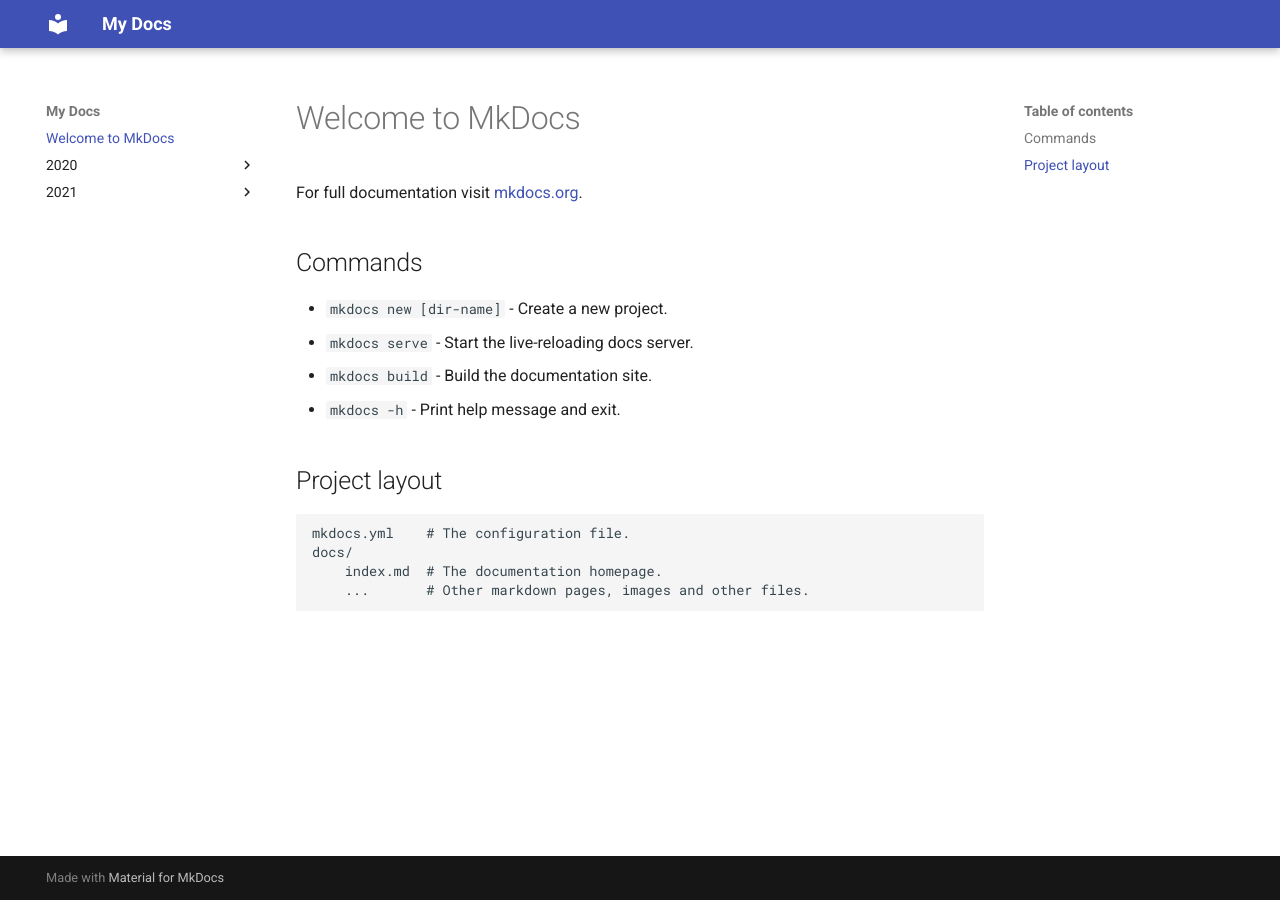
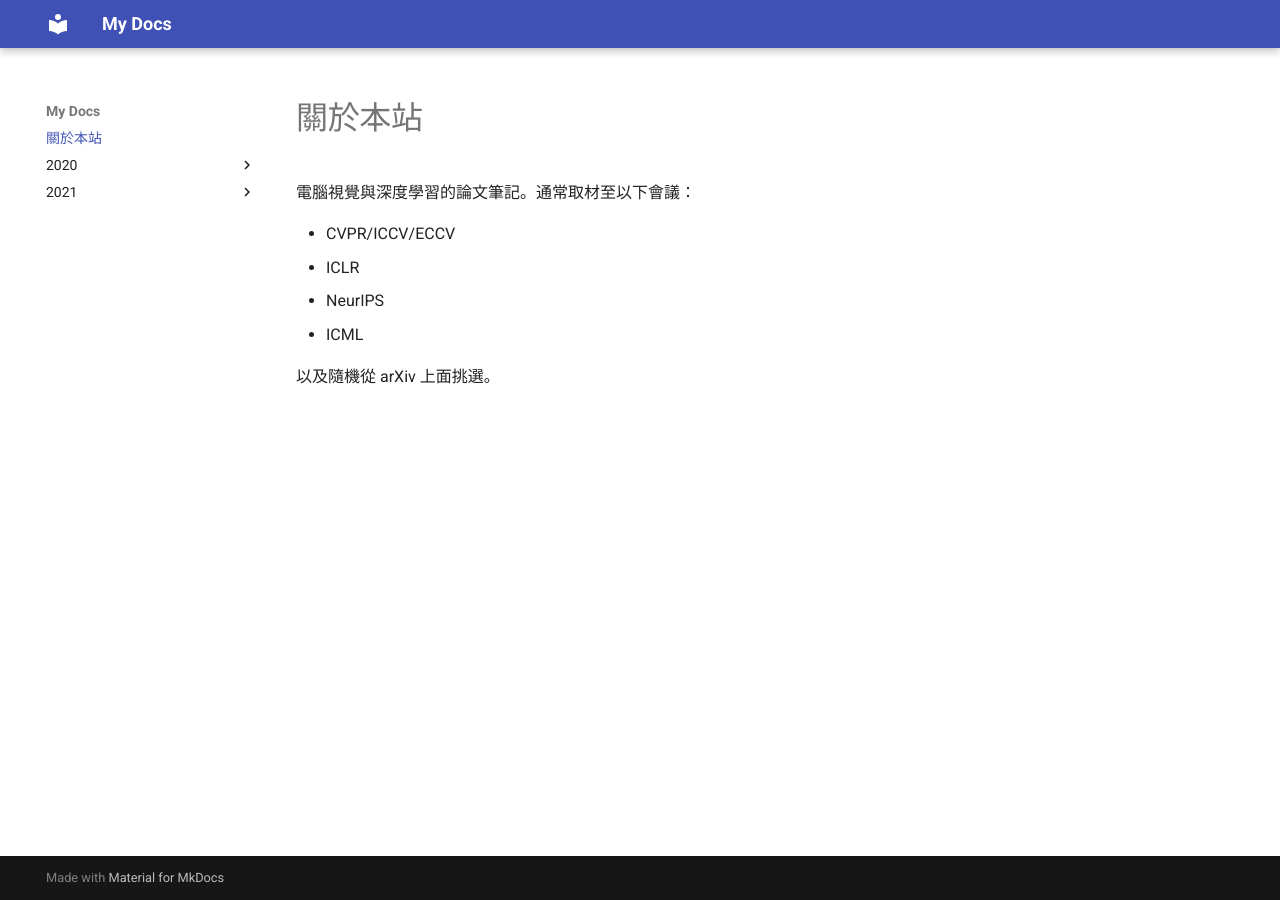
Before and after one commit to aquastripe/paper-notes, an MkDocs documentation site: the page built from docs/index.md, in a window 1280 px wide. Built offline with MkDocs 1.6.1 and Material for MkDocs 9.7.7, drawn with Linux system fonts in a browser that asks for light colours.

Commit message:
feat: add introduction

```diff
--- a/docs/index.md
+++ b/docs/index.md
@@ -1,17 +1,10 @@
-# Welcome to MkDocs
+# 關於本站
 
-For full documentation visit [mkdocs.org](https://www.mkdocs.org).
+電腦視覺與深度學習的論文筆記。通常取材至以下會議：
 
-## Commands
+- CVPR/ICCV/ECCV
+- ICLR
+- NeurIPS
+- ICML
 
-* `mkdocs new [dir-name]` - Create a new project.
-* `mkdocs serve` - Start the live-reloading docs server.
-* `mkdocs build` - Build the documentation site.
-* `mkdocs -h` - Print help message and exit.
-
-## Project layout
-
-    mkdocs.yml    # The configuration file.
-    docs/
-        index.md  # The documentation homepage.
-        ...       # Other markdown pages, images and other files.
+以及隨機從 arXiv 上面挑選。
```
